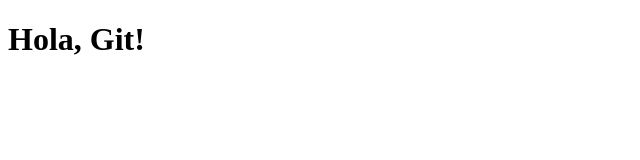
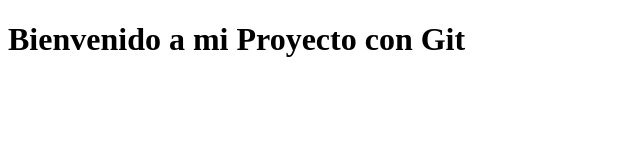
Before and after one commit to AlexZelada27/Semana1, a plain HTML site: page index.html in a window 1280 px wide. Shown: the whole page, without its empty margins (0-640 px from the left). Drawn offline with Linux system fonts and the light colour scheme.

Commit message:
Actualización del mensaje en index.html

```diff
--- a/index.html
+++ b/index.html
@@ -5,6 +5,6 @@
     <title>Mi Primera Página con Git</title>
 </head>
 <body>
-    <h1>Hola, Git!</h1>
+    <h1>Bienvenido a mi Proyecto con Git</h1>
 </body>
 </html>
```
